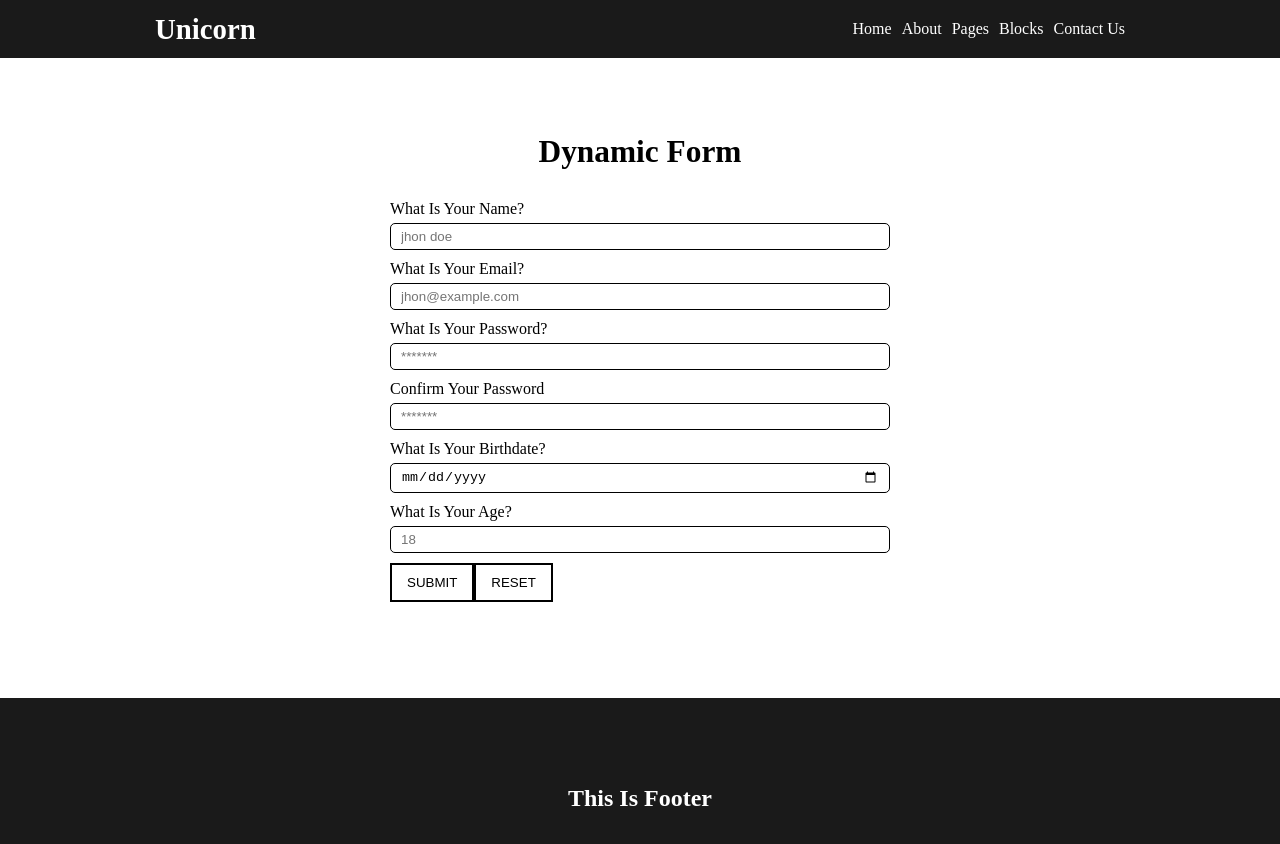
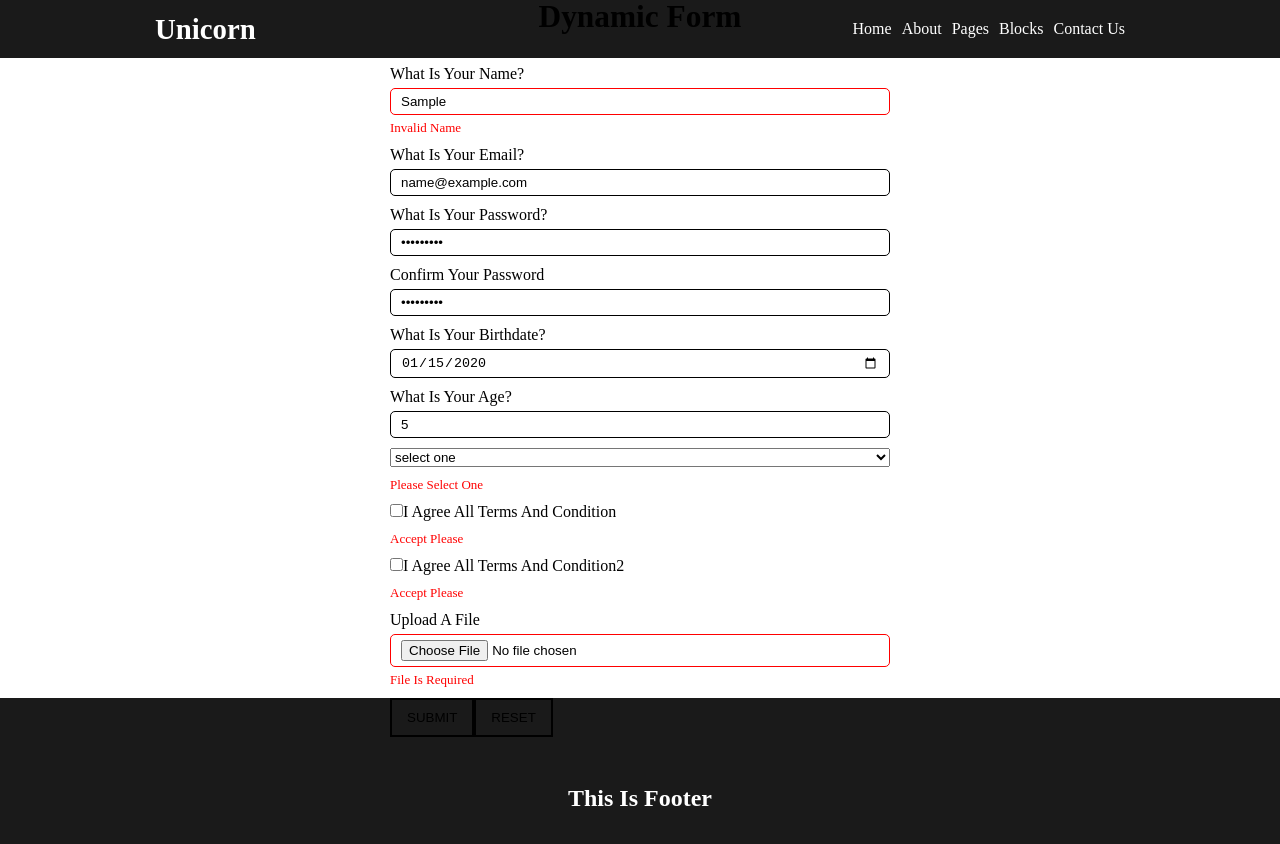
Before and after one commit to MiR-stack/react_practice, a React (Create React App) app: page /dynamic_form in a window 1280 px wide. Both pictures are taken after typing "Sample", "name@example.com", "Sample123", "Sample123", "2020-01-15", "5" into the empty fields and a click on the button "SUBMIT". Shown: the top 844 px of the page. Built offline with nearby package versions, Linux system fonts and the light colour scheme.

Commit message:
create basic form validation hook

```diff
--- a/src/components/pages/dynamic_form/dynamic_form.jsx
+++ b/src/components/pages/dynamic_form/dynamic_form.jsx
@@ -21,12 +21,18 @@ export default function DynamicForm() {
     }, []);
   }
 
-  const init = ObjectToArray().reduce((acc, cur) => {
+  let init = ObjectToArray().reduce((acc, cur) => {
     const name = cur.name;
-    acc[name] = cur.value || "";
+
+    if (typeof cur.value === "boolean") {
+      acc[name] = cur.value;
+    } else {
+      acc[name] = cur.value || "";
+    }
 
     return acc;
   }, {});
+
 
   function validate(values) {
     return Object.keys(values).reduce((acc, curr) => {
@@ -47,7 +53,7 @@ export default function DynamicForm() {
     clear,
   } = useForm(init, validate);
 
-  function submit(values) {
+  function submit(values, error) {
     console.log(values);
   }
 
@@ -60,7 +66,7 @@ export default function DynamicForm() {
             handleSubmit(e, submit);
           }}
         >
-          {ObjectToArray().map((formItem) => (
+          {/* {ObjectToArray().map((formItem) => (
             <FormItem key={formItem.name}>
               <label htmlFor={formItem.name}>{formItem.label}</label>
               <div>
@@ -80,7 +86,76 @@ export default function DynamicForm() {
                 </Error>
               </div>
             </FormItem>
-          ))}
+          ))} */}
+
+          {ObjectToArray().map((input) => {
+            if (input.type === "checkbox") {
+              return (
+                <FormItem key={input.name}>
+                  <div>
+                    <input
+                      type={input.type}
+                      name={input.name}
+                      id={input.name}
+                      checked={formState[input.name].value}
+                      onChange={handleChange}
+                      onFocus={handleFocuse}
+                      onBlur={handleBlur}
+                    />
+                    <label htmlFor={input.name}>{input.label} </label>
+                  </div>
+                  <Error error={formState[input.name].error}>
+                    {formState[input.name].error}{" "}
+                  </Error>
+                </FormItem>
+              );
+            } else if (input.type === "select") {
+              return (
+                <FormItem key={input.name}>
+                  <select
+                    name={input.name}
+                    id={input.name}
+                    value={formState[input.name].value}
+                    error={formState[input.name].error}
+                    onFocus={handleFocuse}
+                    onBlur={handleBlur}
+                    onChange={handleChange}
+                  >
+                    {Object.keys(input.options).map((option) => (
+                      <option key={option} value={option}>
+                        {input.options[option]}{" "}
+                      </option>
+                    ))}
+                  </select>
+                  <Error error={formState[input.name].error}>
+                    {formState[input.name].error}{" "}
+                  </Error>
+                </FormItem>
+              );
+            } else {
+              return (
+                <FormItem key={input.name}>
+                  <label htmlFor={input.name}>{input.label}</label>
+                  <div>
+                    <Input
+                      type={input.type}
+                      placeholder={input.placeholder}
+                      name={input.name}
+                      id={input.name}
+                      value={formState[input.name].value}
+                      error={formState[input.name].error}
+                      onChange={handleChange}
+                      onFocus={handleFocuse}
+                      onBlur={handleBlur}
+                    />
+                    <Error error={formState[input.name].error}>
+                      {formState[input.name].error}{" "}
+                    </Error>
+                  </div>
+                </FormItem>
+              );
+            }
+          })}
 
           <Button type="submit">submit</Button>
           <Button type="reset" onClick={clear}>
--- a/src/components/pages/dynamic_form/formData.json
+++ b/src/components/pages/dynamic_form/formData.json
@@ -30,5 +30,31 @@
     "placeholder":"18",
     "error":"invalid age"
 
+  },
+  "country":{
+    "type":"select",
+    "error":"please select one",
+    "options":{
+      "":"select one",
+      "bangladesh":"bangla",
+      "india":"india"
+    }
+  },
+  "terms":{
+    "type":"checkbox",
+    "value":false,
+    "label":"i agree all terms and condition",
+    "error":"accept please"
+  },
+  "terms2":{
+    "type":"checkbox",
+    "value":false,
+    "label":"i agree all terms and condition2",
+    "error":"accept please"
+  },
+  "file":{
+    "type":"file",
+    "label":"upload a file",
+    "error":"file is required"
   }
 }
--- a/src/hooks/useForm.js
+++ b/src/hooks/useForm.js
@@ -14,7 +14,12 @@ function useForm(init, validate) {
     const { name, value } = e.target;
 
     const oldState = deepClone(state);
-    oldState[name] = { ...oldState[name], value };
+
+    if (typeof oldState[name].value === "boolean") {
+      oldState[name].value = !oldState[name].value;
+    } else {
+      oldState[name] = { ...oldState[name], value };
+    }
 
     const { error, hasError } = getError();
 
@@ -69,7 +74,7 @@ function useForm(init, validate) {
 
       setState(oldState);
     } else {
-      cb(values);
+      cb(values, error);
       clear();
     }
   }
```
